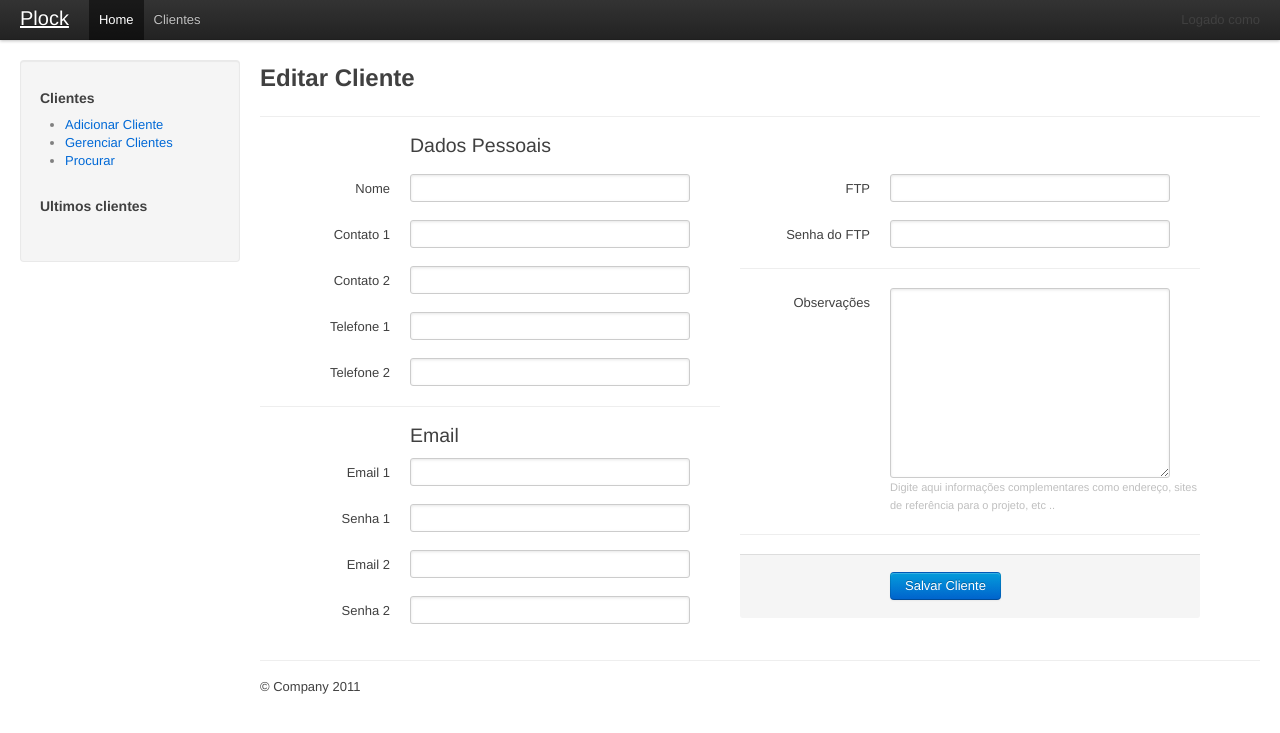
After one commit to Agencia-WT/plock, a CakePHP app: the page made by app/views/clientes/edit.ctp in a window 1280 px wide. The commit adds this page. Shown: the top 733 px of the page. Run offline with PHP 8.4 and a stand-in for CakePHP, Linux system fonts and the light colour scheme; the template is opened without the code that fills it, so the values that code supplies are empty; some libraries are stand-ins or nearby versions.

Commit message:
Adicionada página para atualizar clientes

```diff
--- /dev/null
+++ b/app/views/clientes/edit.ctp
@@ -0,0 +1,99 @@
+<h2>Editar Cliente <?php echo $cliente['Cliente']['nome'] ?></h2>
+<hr>
+<?php echo $this->Session->flash(); ?>
+<form id="ClienteAddForm" method="post" action="" accept-charset="utf-8">
+	<fieldset>
+		<legend>Dados Pessoais</legend>
+		<div class="row">
+			<div class="span8">
+
+				<div class="clearfix">
+				     <label for="xlInput">Nome</label>
+				     <div class="input">
+				         <input class="xlarge" id="xlInput" name="data[Cliente][nome]" value="<?php echo $cliente['Cliente']['nome'] ?>" size="30" type="text" />
+				      </div>
+				</div><!-- /clearfix -->
+				<div class="clearfix">
+				     <label for="xlInput">Contato 1</label>
+				     <div class="input">
+				         <input class="xlarge" id="xlInput" name="data[Cliente][contato_1]" value="<?php echo $cliente['Cliente']['contato_1'] ?>" size="30" type="text" />
+				      </div>
+				</div><!-- /clearfix -->
+				<div class="clearfix">
+				     <label for="xlInput">Contato 2</label>
+				     <div class="input">
+				         <input class="xlarge" id="xlInput" name="data[Cliente][contato_2]" value="<?php echo $cliente['Cliente']['contato_2'] ?>" size="30" type="text" />
+				      </div>
+				</div><!-- /clearfix -->
+				<div class="clearfix">
+				     <label for="xlInput">Telefone 1</label>
+				     <div class="input">
+				         <input class="xlarge" id="xlInput" name="data[Cliente][telefone_1]" value="<?php echo $cliente['Cliente']['telefone_1'] ?>" size="30" type="text"/>
+				      </div>
+				</div><!-- /clearfix -->
+				<div class="clearfix">
+				     <label for="xlInput">Telefone 2</label>
+				     <div class="input">
+				         <input class="xlarge" id="xlInput" name="data[Cliente][telefone_2]" value="<?php echo $cliente['Cliente']['telefone_2'] ?>" size="30" type="text" />
+				      </div>
+				</div><!-- /clearfix -->
+				<hr>
+				<legend>Email</legend>
+				<br/>
+				<div class="clearfix">
+				     <label for="xlInput">Email 1</label>
+				     <div class="input">
+				         <input class="xlarge" id="xlInput" name="data[Cliente][email_1]" value="<?php echo $cliente['Cliente']['email_1'] ?>" size="30" type="text" />
+				      </div>
+				</div><!-- /clearfix -->
+				<div class="clearfix">
+				     <label for="xlInput">Senha 1</label>
+				     <div class="input">
+				         <input class="xlarge" id="xlInput" name="data[Cliente][senha_1]" value="<?php echo $cliente['Cliente']['senha_1'] ?>" size="30" type="text" />
+				      </div>
+				</div><!-- /clearfix -->
+				<div class="clearfix">
+				     <label for="xlInput">Email 2</label>
+				     <div class="input">
+				         <input class="xlarge" id="xlInput" name="data[Cliente][email_2]" value="<?php echo $cliente['Cliente']['email_2'] ?>" size="30" type="text" />
+				      </div>
+				</div><!-- /clearfix -->
+				<div class="clearfix">
+				     <label for="xlInput">Senha 2</label>
+				     <div class="input">
+				         <input class="xlarge" id="xlInput" name="data[Cliente][senha_2]" value="<?php echo $cliente['Cliente']['senha_2'] ?>" size="30" type="text" />
+				      </div>
+				</div><!-- /clearfix -->
+			</div><!-- /span6 -->
+			<div class="span8">
+
+				<div class="clearfix">
+				     <label for="xlInput">FTP</label>
+				     <div class="input">
+				         <input class="xlarge" id="xlInput" name="data[Cliente][ftp]" value="<?php echo $cliente['Cliente']['ftp'] ?>" size="30" type="text" />
+				      </div>
+				</div><!-- /clearfix -->
+				<div class="clearfix">
+				     <label for="xlInput">Senha do FTP</label>
+				     <div class="input">
+				         <input class="xlarge" id="xlInput" name="data[Cliente][senha_ftp]" value="<?php echo $cliente['Cliente']['senha_ftp'] ?>" size="30" type="text" />
+				      </div>
+				</div><!-- /clearfix -->
+				<hr>
+				<div class="clearfix">
+				     <label for="xlInput">Observações</label>
+				     <div class="input">
+				        <textarea class="span5" id="textarea2" rows="10" name="data[Cliente][observacoes]"><?php echo $cliente['Cliente']['observacoes'] ?></textarea>
+						<span class="help-block">
+							Digite aqui informações complementares como endereço, sites de referência para o projeto, etc ..
+						</span>
+				      </div>
+				</div><!-- /clearfix -->
+				<hr>
+				<div class="actions">
+				    <button class="btn primary">Salvar Cliente</button>
+				</div><!-- /actions -->
+			</div>
+		</div>
+	</fieldset>
+</form>
--- a/app/views/clientes/index.ctp
+++ b/app/views/clientes/index.ctp
@@ -1,3 +1,4 @@
+<?php echo $this->Session->flash(); ?>
 <h1>Gerenciar clientes</h1>
 <hr>
 <table class="zebra-striped" id="tableClientes">
--- a/app/views/layouts/default.ctp
+++ b/app/views/layouts/default.ctp
@@ -14,6 +14,7 @@
 	<script src="https://ajax.googleapis.com/ajax/libs/jquery/1.6.4/jquery.min.js"></script>
 	<script src="/plock/lib/alerts.js"></script>
 	<script src="/plock/lib/tableshorter.js"></script>
+	<script src="/plock/lib/modal.js"></script>
 	<script src="/plock/lib/script.js"></script>
 </head>
 <body>
--- a/app/webroot/lib/script.js
+++ b/app/webroot/lib/script.js
@@ -3,8 +3,14 @@
     $('.close').live("click", function() {
       return $(this).parent().hide(300);
     });
-    return $("table#tableClientes").tablesorter({
+    $("table#tableClientes").tablesorter({
       sortList: [[1, 0]]
+    });
+    $('.delete').live("click", function() {
+      return $('#modal-delete-cliente').modal('show');
+    });
+    return $(".closemodal").live("click", function() {
+      return $('#modal-delete-cliente').modal('hide');
     });
   });
 }).call(this);
```
Also changed, not shown: app/controllers/clientes_controller.php (+13 -1 lines), app/views/clientes/view.ctp (+18 -1 lines), app/webroot/lib/modal.js (added), 12 other files.
